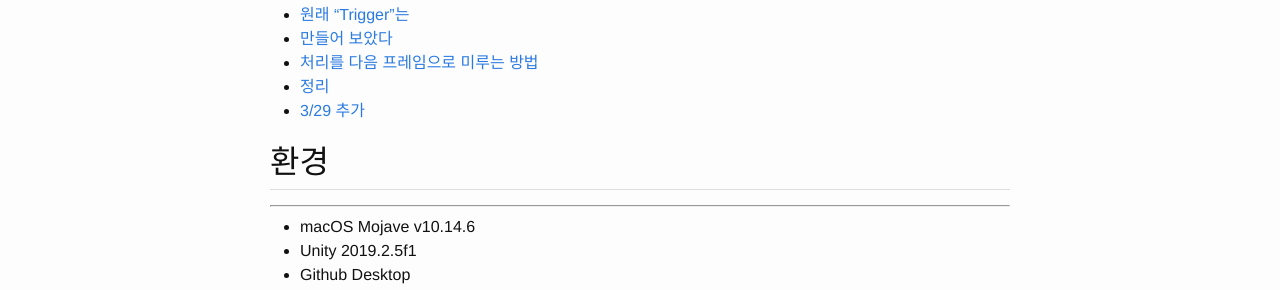
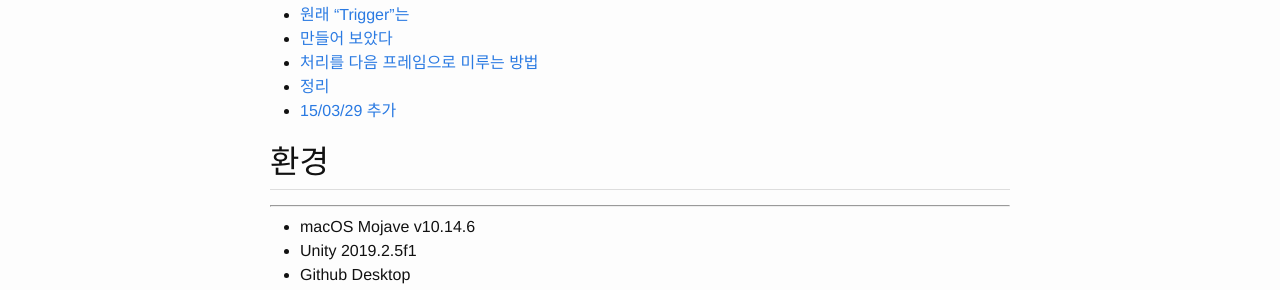
Before and after one commit to karais89/karais89.github.io_back, a Jekyll site: the page built from _posts/2019-09-30-UniRx-Animator-Trigger-Bool.md, in a window 1280 px wide and 900 px high. Shown: the part 329-619 px from the top of the window. Built offline with Jekyll 4.4.1, drawn with Linux system fonts in a browser that asks for light colours; some web fonts are replaced; comment, search, counter and statistics services are not loaded.

Commit message:
Modify Post

```diff
--- a/_posts/2019-09-30-UniRx-Animator-Trigger-Bool.md
+++ b/_posts/2019-09-30-UniRx-Animator-Trigger-Bool.md
@@ -146,7 +146,7 @@ private void Start()
 
 단지 동기화 해주지 않는 타이밍이 있기 때문에 조사가 필요할 것 같습니다.
 
-## 3/29 추가
+## 15/03/29 추가
 
 다음 프레임 처리를 실행한다면 Observable.NextFrame를 사용하는 것이 더 좋을 것 같습니다.
 
```
